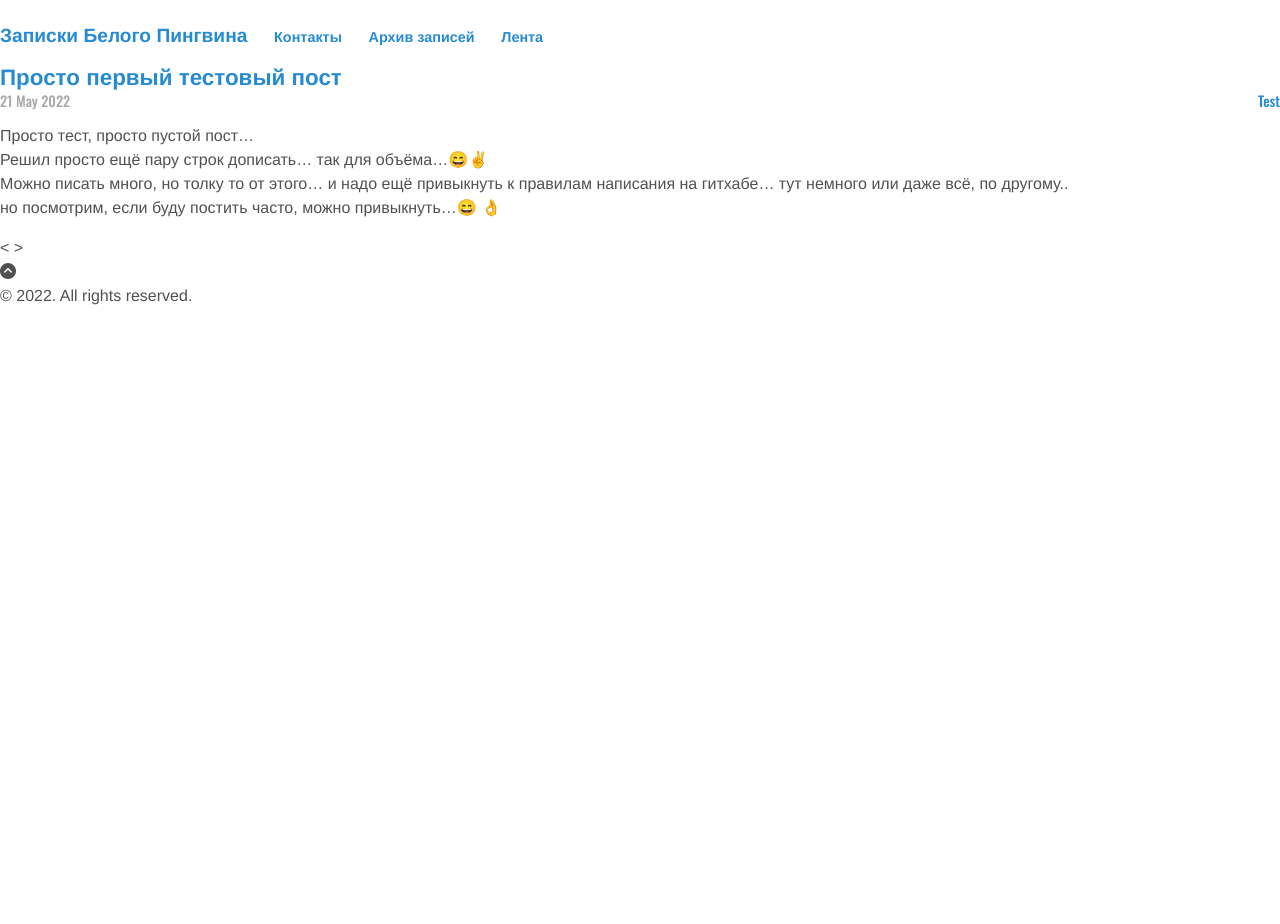
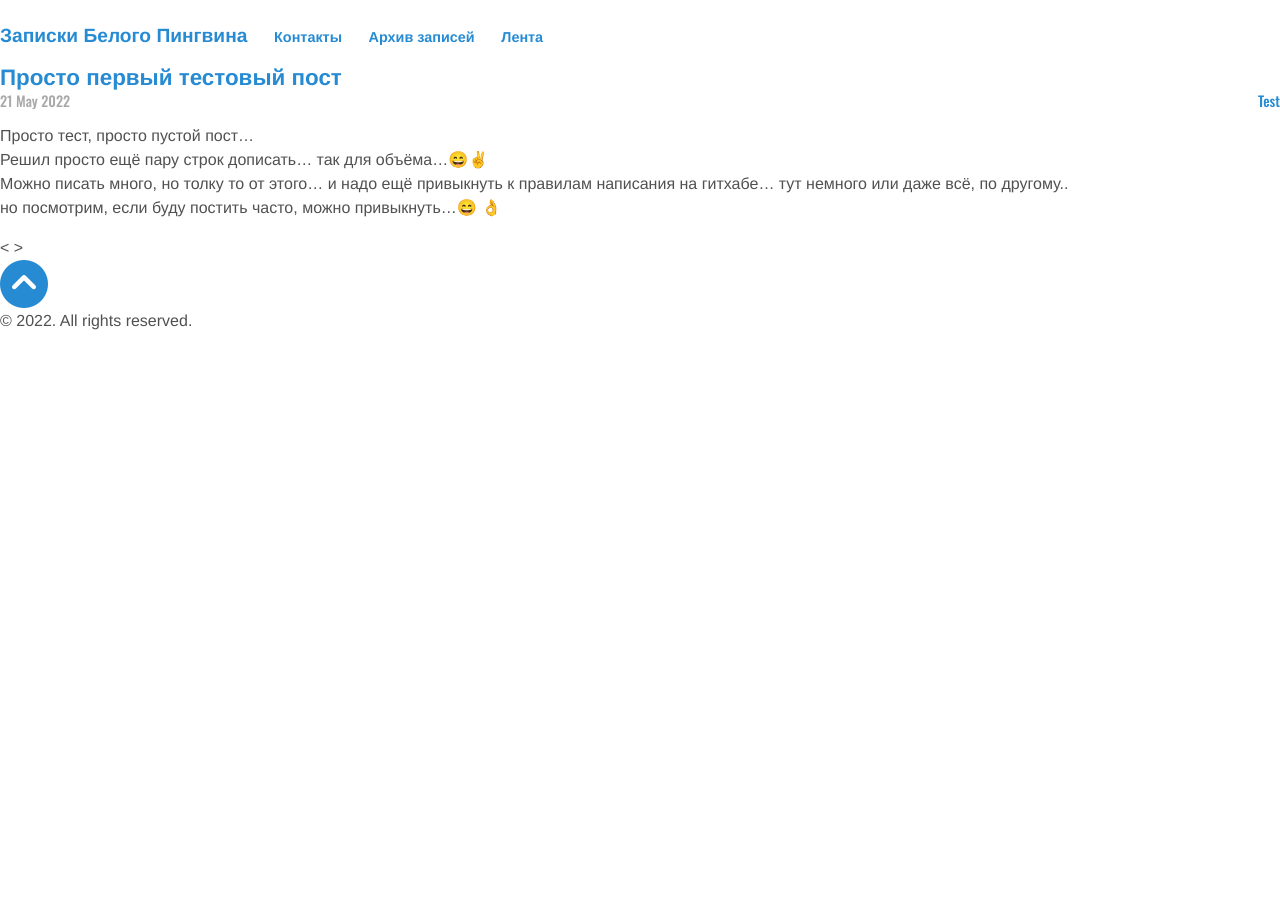
Before and after one commit to whitepingvin/blog, a Jekyll site: the page built from index.html, in a window 1280 px wide. Built offline with Jekyll 4.4.1, drawn with Linux system fonts in a browser that asks for light colours; nearby versions of some CDN libraries; emoji names are drawn with the system emoji font; the list of posts is cut into pages by our own code.

Commit message:
Update style.css

```diff
--- a/css/style.css
+++ b/css/style.css
@@ -226,3 +226,10 @@ tbody tr:nth-child(odd) td,
 tbody tr:nth-child(odd) th {
   background-color: #f9f9f9;
 }
+
+/* ------ FOOTER ------- */
+
+.fa-chevron-circle-up {
+    font-size: 3em;
+    color: #268bd2;
+}
```
